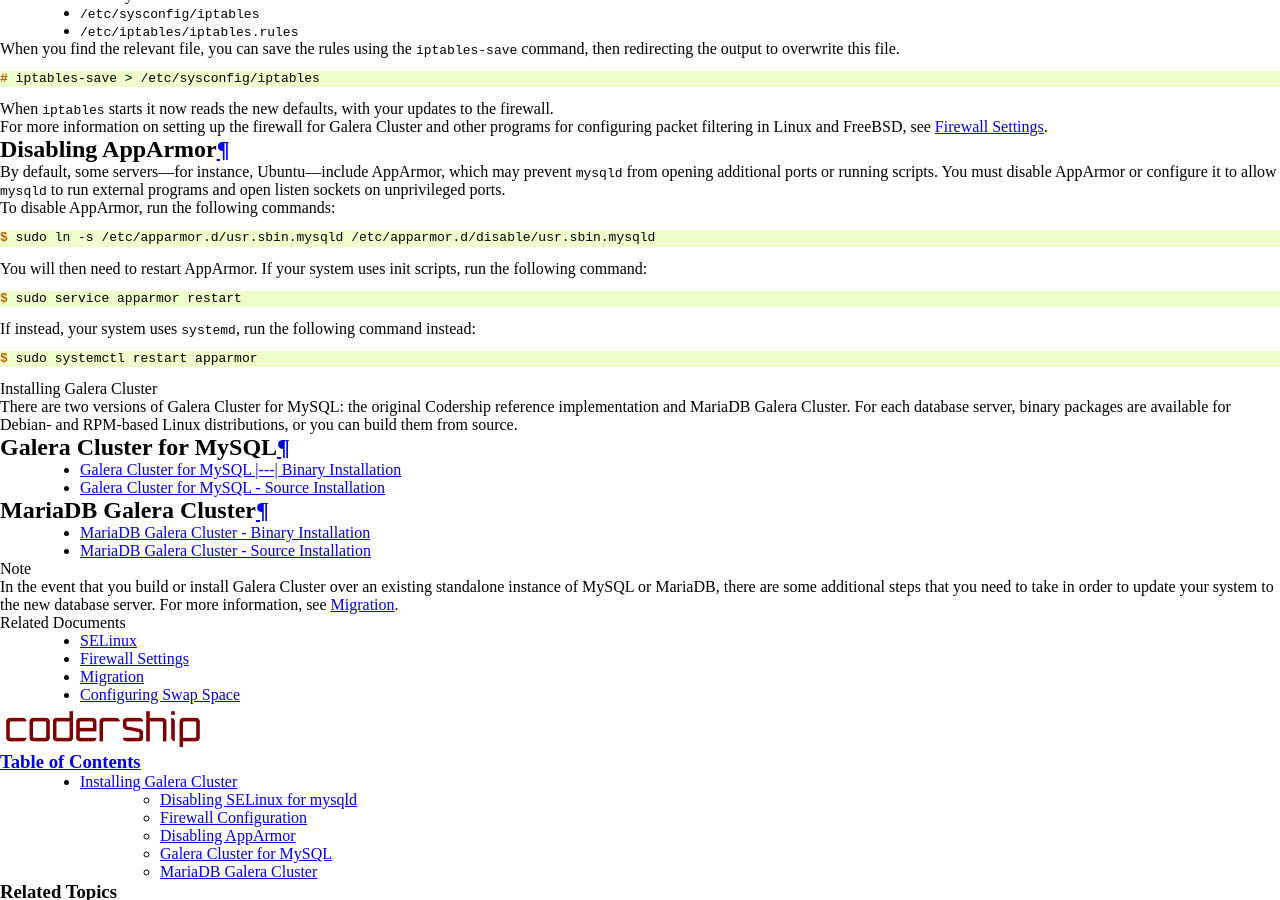
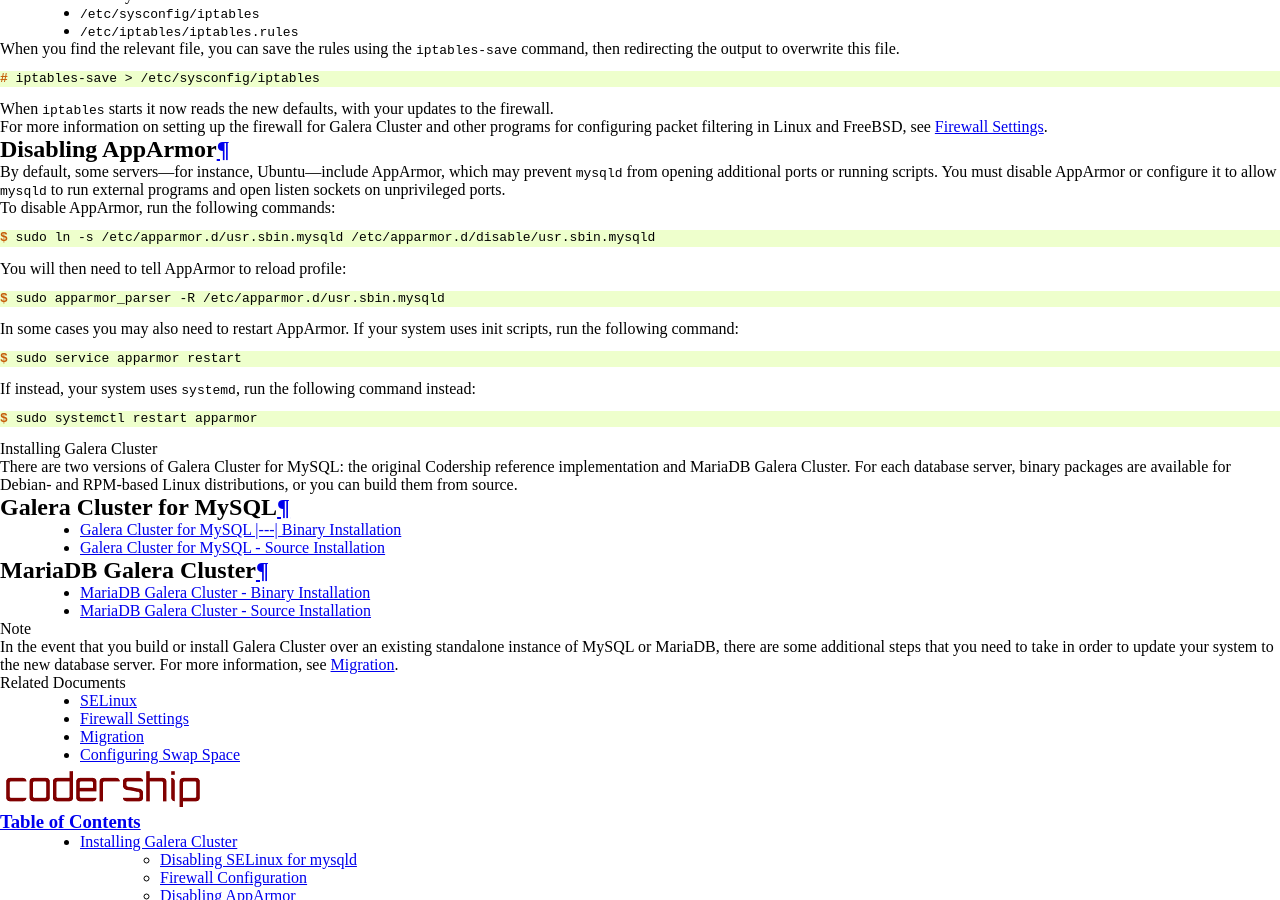
Before and after one commit to codership/documentation, a Sphinx documentation site: the page built from galeracluster/source/training/tutorials/galera-installation.rst, in a window 1280 px wide and 900 px high, scrolled down 1527 px. Built offline with Sphinx 7.4.7, drawn with Linux system fonts in a browser that asks for light colours; comment, search, counter and statistics services are not loaded.

Commit message:
Added instruction to reload AppArmor mysqld profile after linking it to /etc/apparmor.d/disable. As per https://help.ubuntu.com/community/AppArmor it is required to complete "disablement" of the profile.

```diff
--- a/galeracluster/source/training/tutorials/galera-installation.rst
+++ b/galeracluster/source/training/tutorials/galera-installation.rst
@@ -174,7 +174,13 @@ To disable AppArmor, run the following commands:
 
    $ sudo ln -s /etc/apparmor.d/usr.sbin.mysqld /etc/apparmor.d/disable/usr.sbin.mysqld
 
-You will then need to restart AppArmor.  If your system uses init scripts, run the following command:
+You will then need to tell AppArmor to reload profile:
+
+.. code-block:: console
+
+   $ sudo apparmor_parser -R /etc/apparmor.d/usr.sbin.mysqld
+
+In some cases you may also need to restart AppArmor. If your system uses init scripts, run the following command:
 
 .. code-block:: console
 
```
